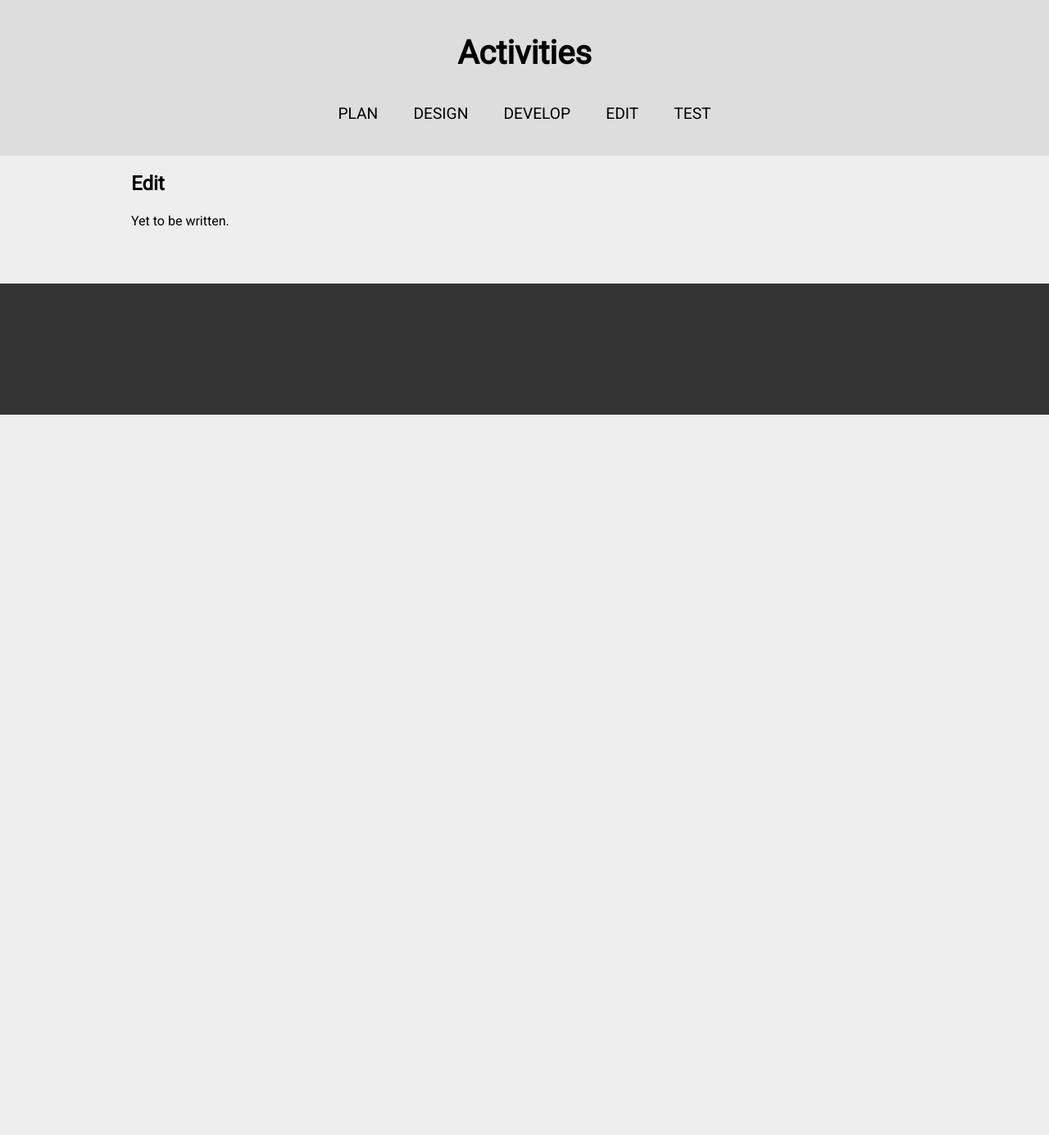
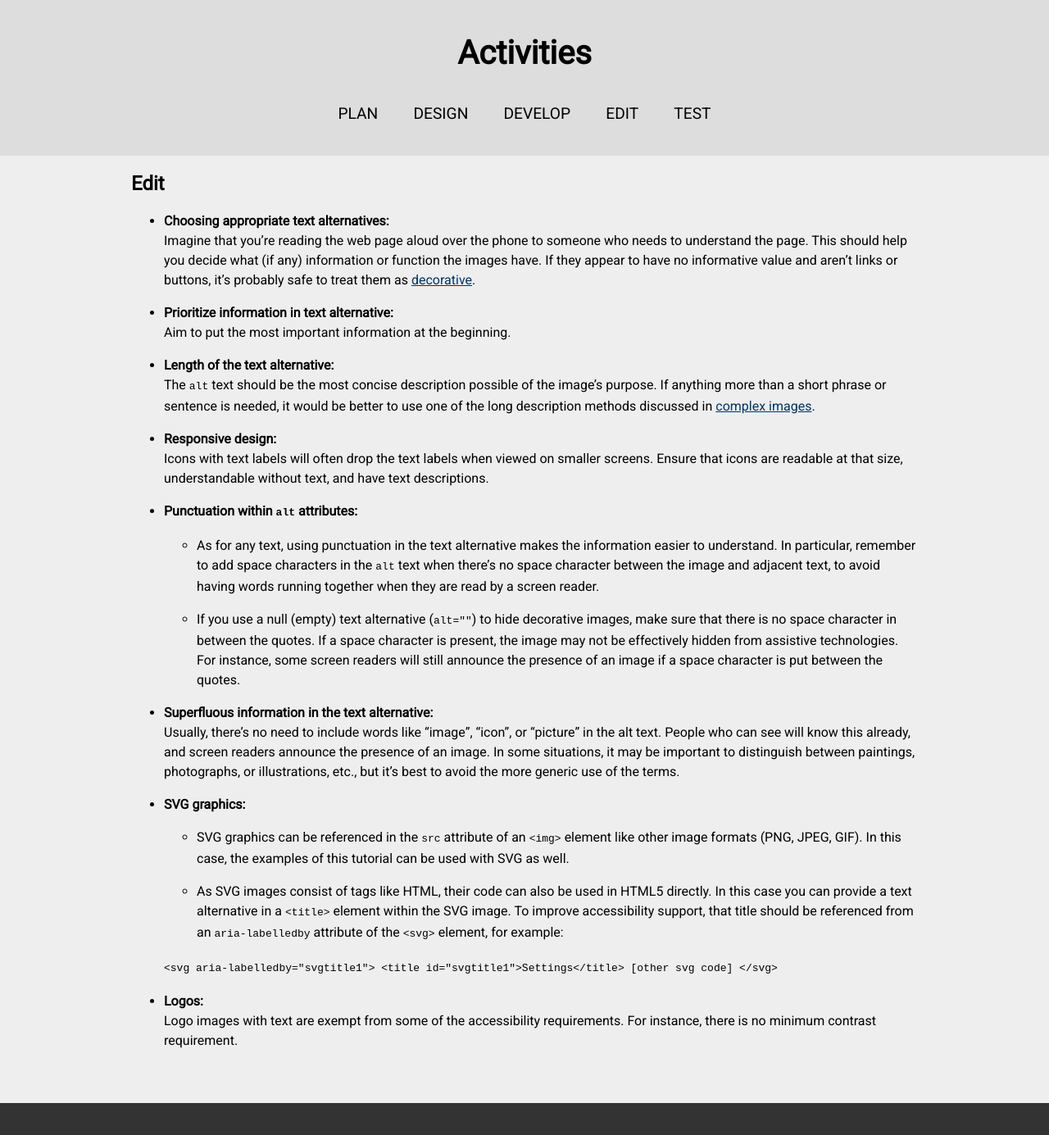
Before and after one commit to WilcoFiers/wcag3-docs, a Jekyll site: the page built from activities/edit.md, in a window 1280 px wide and 1400 px high, scrolled down 252 px. Shown: the top 1385 px of the window at 82% size. Built offline with Jekyll 4.4.1, drawn with Linux system fonts in a browser that asks for light colours; before the commit the page ends 900 px from its top, so only the background shows below that.

Commit message:
Add content to empty pages

```diff
--- a/activities/edit.md
+++ b/activities/edit.md
@@ -4,4 +4,35 @@ title: Activities
 subtitle: Edit
 ---
 
-Yet to be written.
+- **Choosing appropriate text alternatives:**
+    Imagine that you’re reading the web page aloud over the phone to someone who needs to understand the page. This should help you decide what (if any) information or function the images have. If they appear to have no informative value and aren’t links or buttons, it’s probably safe to treat them as [decorative](https://www.w3.org/WAI/tutorials/images/decorative/).
+
+- **Prioritize information in text alternative:**
+    Aim to put the most important information at the beginning.
+
+- **Length of the text alternative:**
+    The `alt` text should be the most concise description possible of the image’s purpose. If anything more than a short phrase or sentence is needed, it would be better to use one of the long description methods discussed in [complex images](https://www.w3.org/WAI/tutorials/images/complex/).
+
+- **Responsive design:**
+    Icons with text labels will often drop the text labels when viewed on smaller screens. Ensure that icons are readable at that size, understandable without text, and have text descriptions.
+
+- **Punctuation within `alt` attributes:**
+
+    - As for any text, using punctuation in the text alternative makes the information easier to understand. In particular, remember to add space characters in the `alt` text when there’s no space character between the image and adjacent text, to avoid having words running together when they are read by a screen reader.
+
+    - If you use a null (empty) text alternative (`alt=""`) to hide decorative images, make sure that there is no space character in between the quotes. If a space character is present, the image may not be effectively hidden from assistive technologies. For instance, some screen readers will still announce the presence of an image if a space character is put between the quotes.
+
+- **Superfluous information in the text alternative:**
+    Usually, there’s no need to include words like “image”, “icon”, or “picture” in the alt text. People who can see will know this already, and screen readers announce the presence of an image. In some situations, it may be important to distinguish between paintings, photographs, or illustrations, etc., but it’s best to avoid the more generic use of the terms.
+
+- **SVG graphics:**
+
+    - SVG graphics can be referenced in the `src` attribute of an `<img>` element like other image formats (PNG, JPEG, GIF). In this case, the examples of this tutorial can be used with SVG as well.
+
+    - As SVG images consist of tags like HTML, their code can also be used in HTML5 directly. In this case you can provide a text alternative in a `<title>` element within the SVG image. To improve accessibility support, that title should be referenced from an `aria-labelledby` attribute of the `<svg>` element, for example:
+
+
+    `<svg aria-labelledby="svgtitle1"> <title id="svgtitle1">Settings</title> [other svg code] </svg>`
+
+- **Logos:**
+    Logo images with text are exempt from some of the accessibility requirements. For instance, there is no minimum contrast requirement.
```
Also changed, not shown: user-needs.md (+9 -1 lines).
